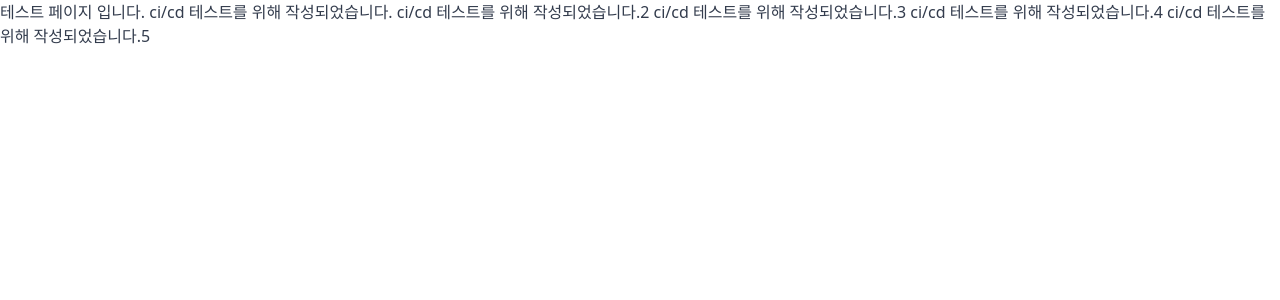
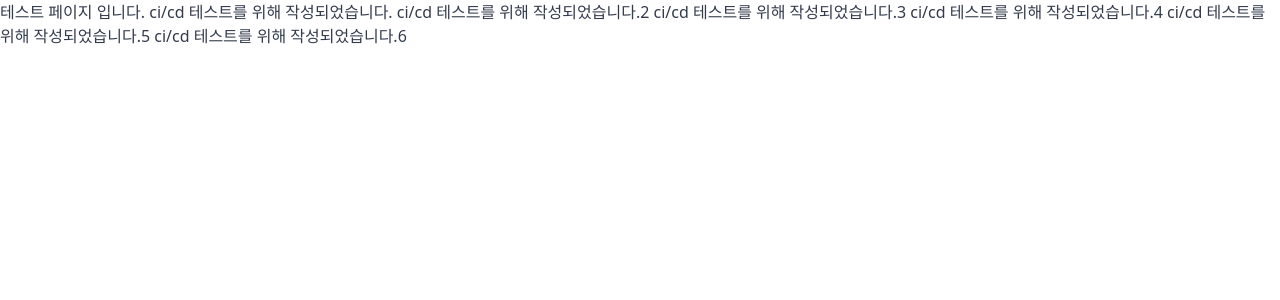
Before and after one commit to karbons/gnu5_svelte_skeleton, a SvelteKit app: page / in a window 1280 px wide. Shown: the top 300 px of the page. Built offline with nearby package versions, Linux system fonts and the light colour scheme.

Commit message:
ci/cd 테스트6

```diff
--- a/src/routes/+page.svelte
+++ b/src/routes/+page.svelte
@@ -17,6 +17,6 @@ ci/cd 테스트를 위해 작성되었습니다.2
 ci/cd 테스트를 위해 작성되었습니다.3
 ci/cd 테스트를 위해 작성되었습니다.4
 ci/cd 테스트를 위해 작성되었습니다.5
-
+ci/cd 테스트를 위해 작성되었습니다.6
 
 <Footer />
```
